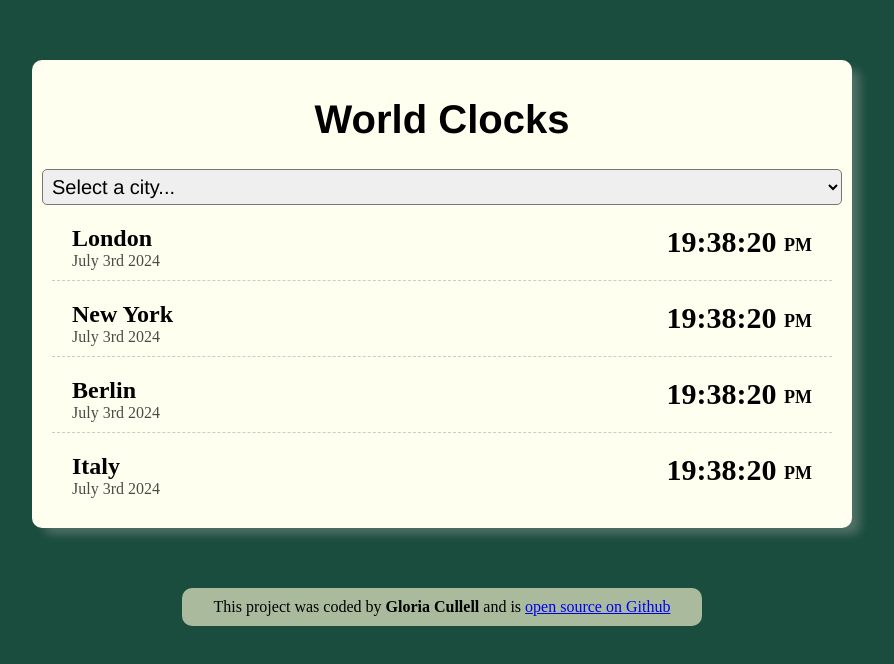
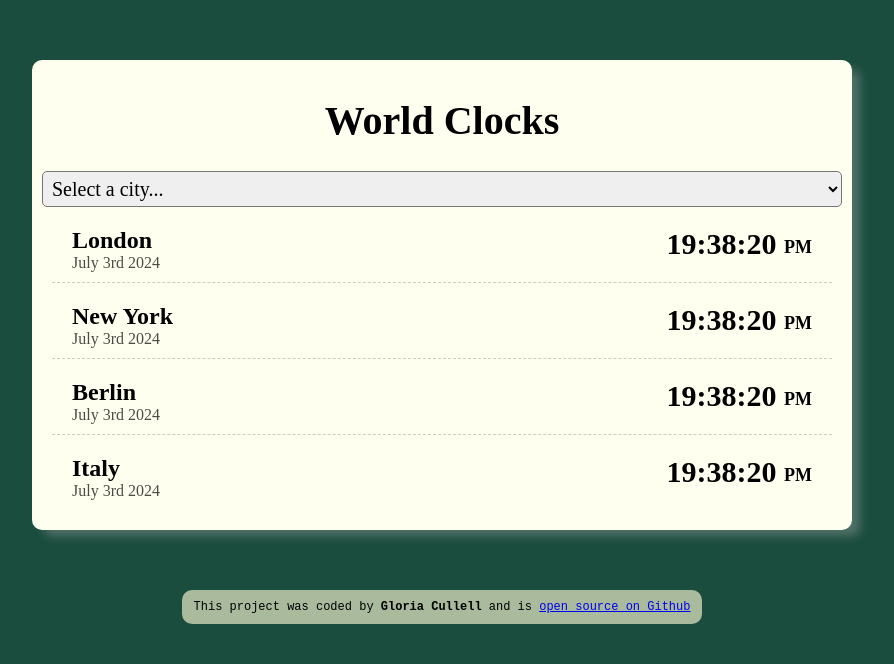
Before and after one commit to gloriacullelldeveloper/world-clock-project, a plain HTML site: page index.html in a window 1280 px wide. Shown: the whole page, without its empty margins (198-1092 px from the left). Drawn offline with nearby package versions, Linux system fonts and the light colour scheme; a script that the page names is missing.

Commit message:
Changed some CSS properties

```diff
--- a/index.html
+++ b/index.html
@@ -28,7 +28,7 @@
  <div id="cities">
     <div class="city" id="london">
         <div>
-        <h2>London</h2>
+        <h2 class="london">London</h2>
         <div class="date">July 3rd 2024</div>
         </div>
         <div class="time">19:38:20
@@ -38,7 +38,7 @@
 
     <div class="city" id="new-york">
         <div>
-            <h2>New York</h2>
+            <h2 class="new-york">New York</h2>
             <div class="date">July 3rd 2024</div>
         </div>
         <div class="time">19:38:20
@@ -78,7 +78,7 @@
    </div>
 
 
+    <script src="src/index.js"></script>
 
-    <script src="src/index.js"></script>
 </body>
 </html>
--- a/src/styles.css
+++ b/src/styles.css
@@ -16,7 +16,12 @@ body {
 h1 {
 
     text-align: center;
-    font-family:'Franklin Gothic Medium', 'Arial Narrow', Arial, sans-serif;
+    font-family: "Roboto Serif", serif;
+    font-optical-sizing: auto;
+    font-weight: weight;
+    font-style: normal;
+    font-variation-settings: "wdth" 100, "GRAD" 0;
+
     font-size: 40px;
 }
 
@@ -24,7 +29,10 @@ select {
 
    display: block;
    font-size: 20px;
-   font-family:'Franklin Gothic Medium', 'Arial Narrow', Arial, sans-serif;
+   font-family: "Roboto Serif", serif;
+   font-optical-sizing: auto;
+   font-weight: weight;
+   font-style: normal;
    width: 100%;
    padding: 5px;
    border-radius: 5px;
@@ -39,6 +47,7 @@ select {
     margin: 10px;
     padding: 10px 20px;
 
+
 }
 
 .city:last-child {
@@ -50,6 +59,7 @@ h2 {
 
     margin: 0;
 }
+
 
 .date {
 
@@ -81,3 +91,11 @@ h2 {
     border-radius: 10px;
 
 }
+
+footer {
+
+   font-family: "Chivo Mono", monospace;
+   font-size: 12px;
+
+
+}
```
